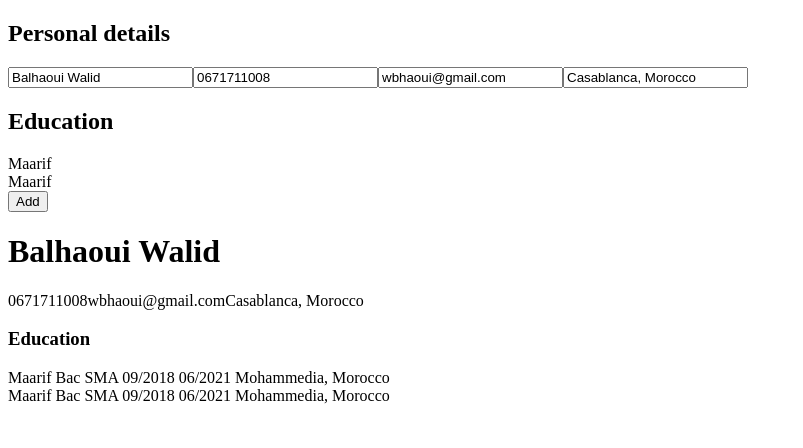
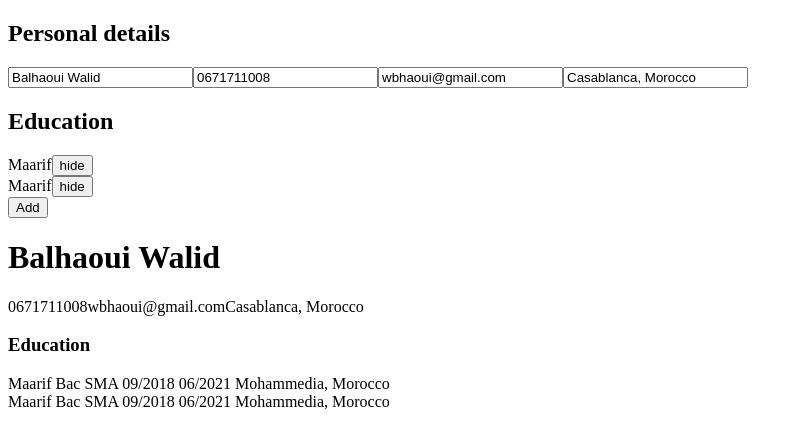
Before and after one commit to Archesper/react-cv-generator, a React (Vite) app: page / in a window 1280 px wide. Shown: the top 448 px of the page, without its empty margins (0-803 px from the left). Built offline with nearby package versions, Linux system fonts and the light colour scheme.

Commit message:
Add experience/education hiding functionality

```diff
--- a/src/components/App.jsx
+++ b/src/components/App.jsx
@@ -19,6 +19,7 @@ export default function App() {
         startDate: "09/2018",
         endDate: "06/2021",
         location: "Mohammedia, Morocco",
+        visible: true
       },
       {
         id: 1,
@@ -29,6 +30,7 @@ export default function App() {
         startDate: "09/2018",
         endDate: "06/2021",
         location: "Mohammedia, Morocco",
+        visible: true
       },
     ],
   };
@@ -52,6 +54,7 @@ export default function App() {
           newItem[el.name] = el.value;
         });
         newItem["id"] = Number(targetID);
+        newItem['visible'] = item.visible;
         newItem["name"] =
           targettedSection === "education" ? newItem.school : newItem.company;
         return newItem;
@@ -70,6 +73,7 @@ export default function App() {
       newItem[el.name] = el.value;
     })
     newItem.id = resumeData[targettedSection].length;
+    newItem.visible = true;
     newItem["name"] =
           targettedSection === "education" ? newItem.school : newItem.company;
     const newContent = [...resumeData[targettedSection], newItem];
@@ -83,6 +87,21 @@ export default function App() {
     const newData = {...resumeData, [targettedSection]: newContent};
     setResumeData(newData);
   }
+  const handleVisibilityToggle = (e) => {
+    console.log(e.target.dataset);
+    const targettedSection = e.target.dataset.target;
+    const targetID = e.target.dataset.targetid;
+    const newItem = {...resumeData[targettedSection][targetID], visible: !resumeData[targettedSection][targetID].visible};
+    const newContent = resumeData[targettedSection].map((item) => {
+      if (item.id != targetID) {
+        return item;
+      } else {
+        return newItem;
+      }
+    })
+    const newData = {...resumeData, [targettedSection]: newContent};
+    setResumeData(newData);
+  };
   return (
     <>
       <h2>Personal details</h2>
@@ -98,6 +117,7 @@ export default function App() {
         editHandler={handleTargettedUpdate}
         addHandler={handleContentAdd}
         deleteHandler={handleContentDelete}
+        visiblityToggler={handleVisibilityToggle}
         target="education"
         fields={["school", "degree", "startDate", "endDate", "location"]}
         content={resumeData.education}
--- a/src/components/CV.jsx
+++ b/src/components/CV.jsx
@@ -11,7 +11,7 @@ export default function CV({data}) {
         </div>
         <h3>Education</h3>
         {education.map((ed) => {
-          return (<div key={ed.id}>{ed.school} {ed.degree} {ed.startDate} {ed.endDate} {ed.location}</div>);
+          return (ed.visible && <div key={ed.id}>{ed.school} {ed.degree} {ed.startDate} {ed.endDate} {ed.location}</div>);
         })}
       </div>
     </div>
--- a/src/components/Info.jsx
+++ b/src/components/Info.jsx
@@ -1,5 +1,26 @@
-export default function Info({name, onClick}) {
+import { useState } from "react";
+
+export default function Info({
+  name,
+  onClick,
+  visible,
+  visibilityToggler,
+  target,
+  targetid,
+}) {
   return (
-    <div onClick={onClick}>{name}</div>
+    <div onClick={onClick}>
+      {name}
+      <button
+        data-target={target}
+        data-targetid={targetid}
+        onClick={(e) => {
+          e.stopPropagation();
+          visibilityToggler(e);
+        }}
+      >
+        {visible ? "hide" : "show"}
+      </button>
+    </div>
   );
 }
--- a/src/components/MultiInput.jsx
+++ b/src/components/MultiInput.jsx
@@ -9,6 +9,7 @@ export default function MultiInput({
   editHandler,
   addHandler,
   deleteHandler,
+  visiblityToggler
 }) {
   const [inputState, setInputState] = useState({ action: "default" });
   if (inputState.action === "default") {
@@ -17,6 +18,10 @@ export default function MultiInput({
         {content.map((item) => {
           return (
               <Info
+                visibilityToggler={visiblityToggler}
+                visible={item.visible}
+                target={target}
+                targetid={item.id}
                 onClick={() => {
                   setInputState({ action: "edit", id: item.id });
                 }}
```
